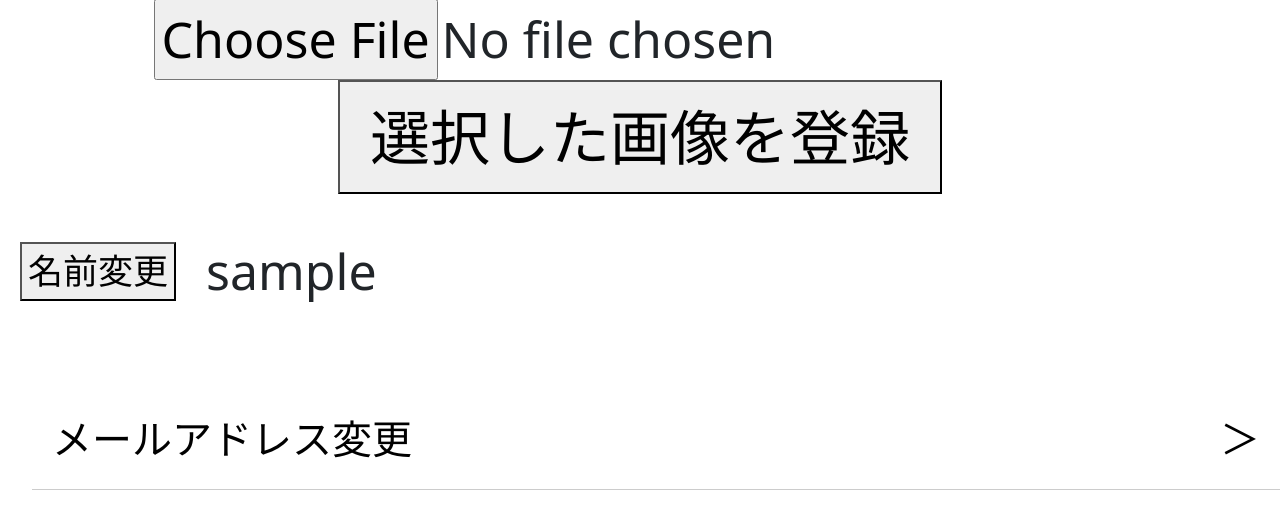
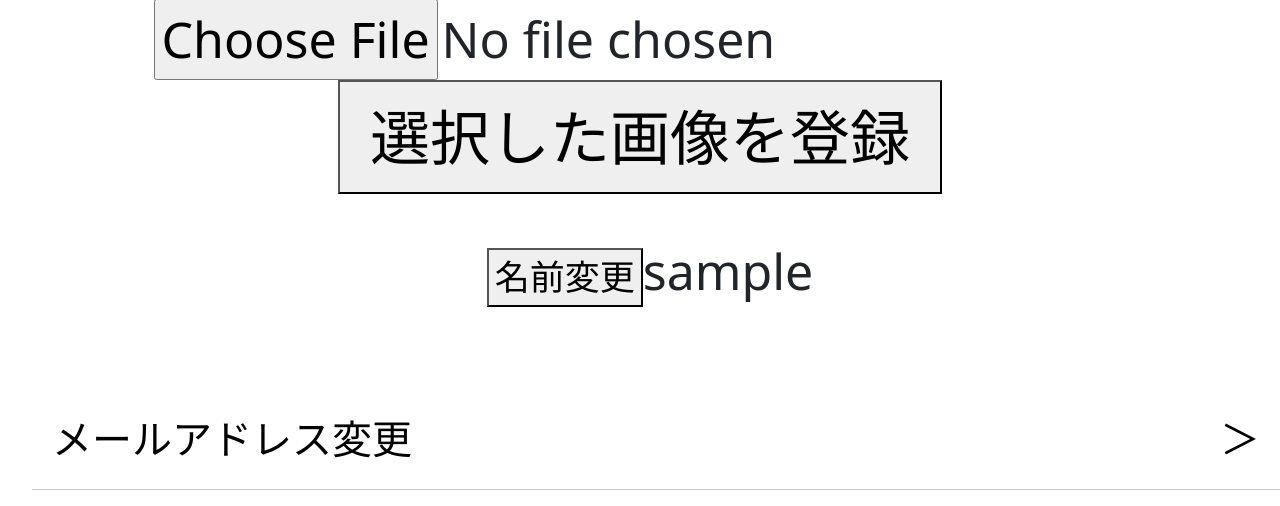
Before and after one commit to asami-mano/Cooking-Memory, a Django app: page /accounts/mypage/ in a window 1280 px wide. Shown: the part 289-795 px from the top of the page. Run offline with Django 5.2, Linux system fonts and the light colour scheme; the visitor is signed in with stand-in values (Sample User, id 1).

Commit message:
名前css変更前に戻す

```diff
--- a/cooking_memory/cooking_memory_app/login_view/templates/mypage.html
+++ b/cooking_memory/cooking_memory_app/login_view/templates/mypage.html
@@ -38,7 +38,7 @@
     font-size: 60px;
     padding: 10px 30px;
   }
-  .user-name {
+  {% comment %} .user-name {
     text-align: center;
     margin-top: 40px;
     font-size: 50px;
@@ -46,12 +46,12 @@
     justify-content: left;
     align-items: center;
     gap: 30px; /* ボタンと名前の間のスペース */
-  }
-  {% comment %} .user-name {
+  } {% endcomment %}
+  .user-name {
     text-align: center;
     margin-top: 40px;
     font-size: 50px;
-  } {% endcomment %}
+  }
   .mypage-list {
     margin-top: 80px;
     font-size: 60px;
```
